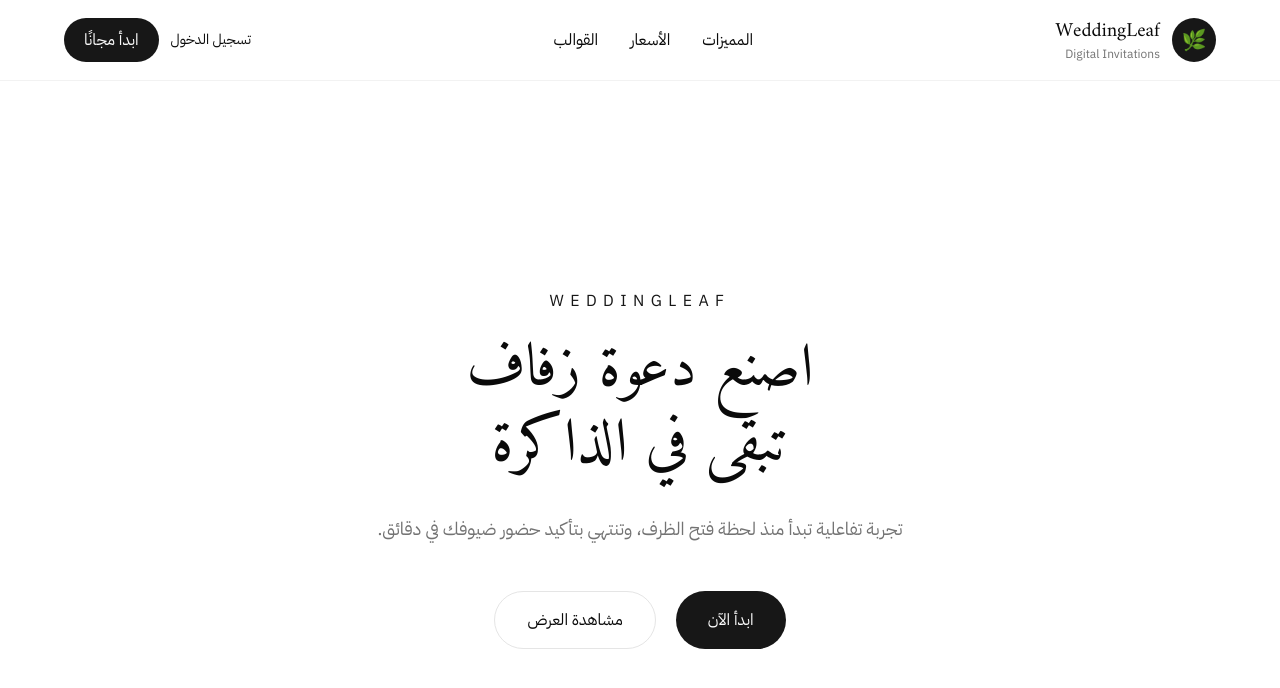
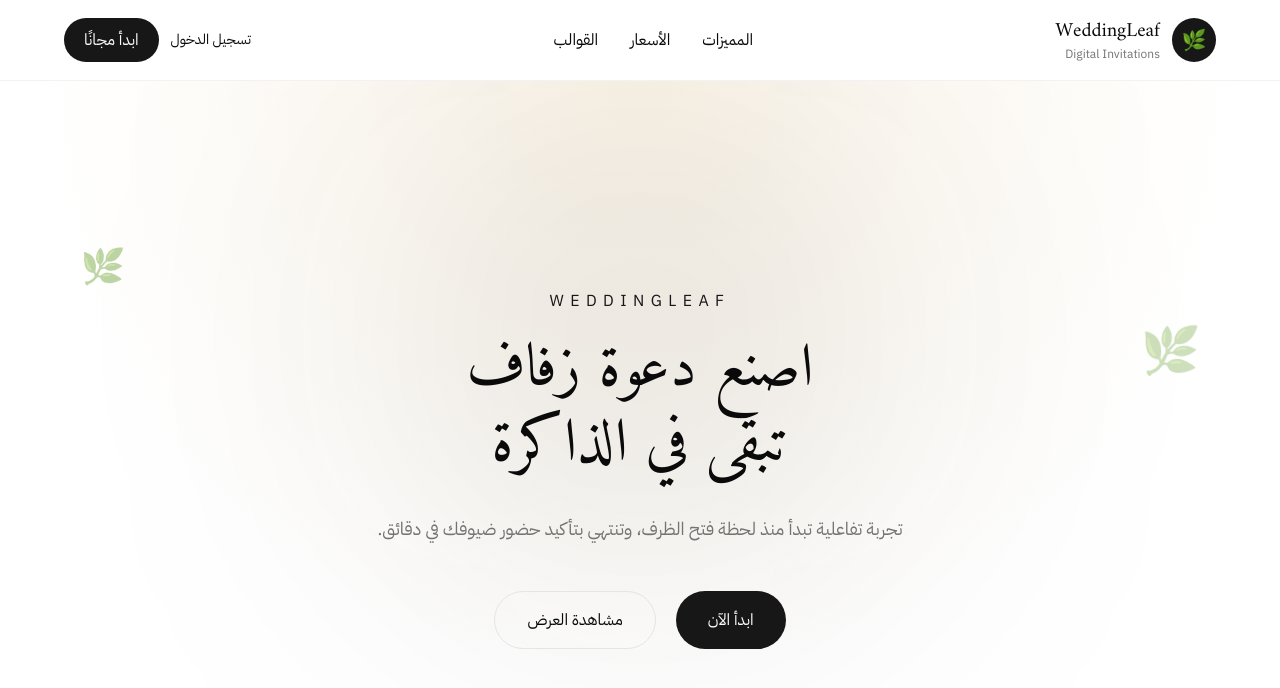
Before and after one commit to Bassil-Qadi/WeddingLeaf, a Next.js app: page / in a window 1280 px wide. Shown: the top 688 px of the page. Built offline with nearby package versions, Linux system fonts and the light colour scheme.

Commit message:
feat: New Hero Section

```diff
--- /dev/null
+++ b/components/animation/floating-leaf.tsx
@@ -0,0 +1,28 @@
+"use client";
+
+import { motion } from "framer-motion";
+
+type FloatingLeafProps = {
+  className?: string;
+};
+
+export function FloatingLeaf({
+  className,
+}: FloatingLeafProps) {
+  return (
+    <motion.div
+      animate={{
+        y: [-10, 12, -10],
+        rotate: [-8, 8, -8],
+      }}
+      transition={{
+        duration: 8,
+        repeat: Infinity,
+        ease: "easeInOut",
+      }}
+      className={className}
+    >
+      🌿
+    </motion.div>
+  );
+}
--- /dev/null
+++ b/components/common/background-gradient.tsx
@@ -0,0 +1,9 @@
+export function BackgroundGradient() {
+    return (
+      <>
+        <div className="absolute inset-0 -z-20 bg-[radial-gradient(circle_at_top,#fdf6ea,transparent_60%)]" />
+
+        <div className="absolute left-1/2 top-0 -z-10 h-[500px] w-[500px] -translate-x-1/2 rounded-full bg-primary/10 blur-[140px]" />
+      </>
+    );
+  }
--- a/features/home/components/hero.tsx
+++ b/features/home/components/hero.tsx
@@ -4,10 +4,17 @@ import { motion } from "framer-motion";
 import { PageContainer } from "@/components/common/page-container";
 import { Section } from "@/components/common/section";
 import { motion as motionPreset } from "@/config/motion";
+import { BackgroundGradient } from "@/components/common/background-gradient";
+import { FloatingLeaf } from "@/components/animation/floating-leaf";
 
 export function Hero() {
   return (
     <Section className="relative overflow-hidden">
+      <BackgroundGradient />
+
+      <FloatingLeaf className="absolute left-20 top-40 text-4xl opacity-40" />
+
+      <FloatingLeaf className="absolute right-20 top-60 text-5xl opacity-30" />
 
       <PageContainer>
 
```
